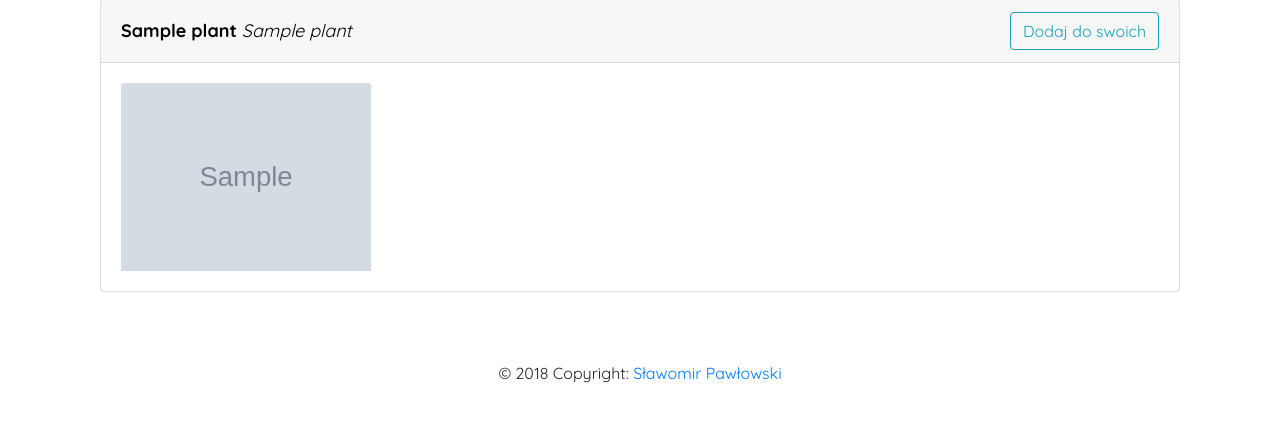
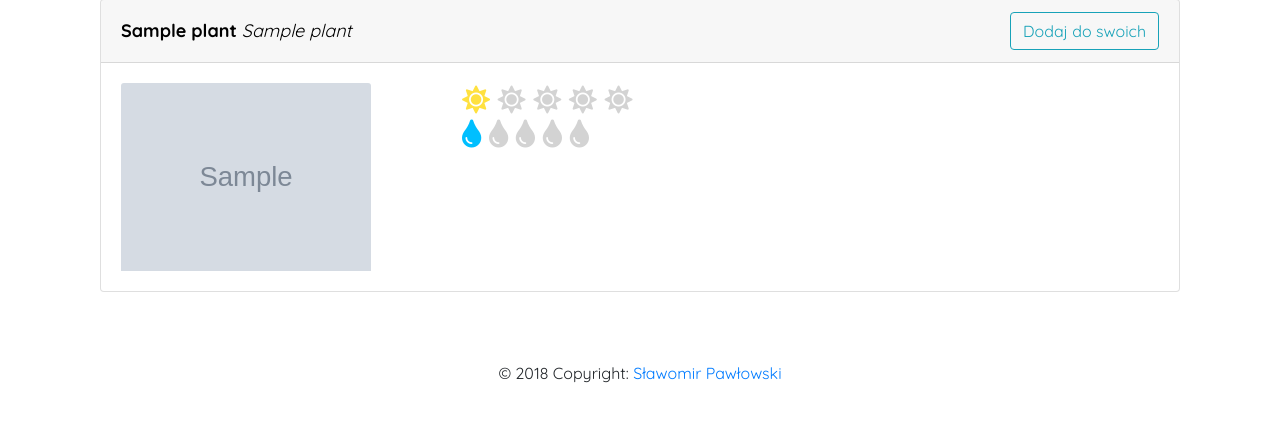
Before and after one commit to slapa2/Plants, a Flask app: page /plants in a window 1280 px wide. Shown: the part 153-575 px from the top of the page. Run offline with Flask 2, Linux system fonts and the light colour scheme; tables that the repository leaves empty hold one stand-in row (values such as "Sample post"); grey boxes marked "Sample" are stand-in pictures; some libraries are stand-ins or nearby versions.

Commit message:
Added woter and light level

```diff
--- a/plants/plants/models.py
+++ b/plants/plants/models.py
@@ -4,9 +4,9 @@ class Plant(db.Model):
     id = db.Column(db.Integer, primary_key=True)
     latin_name = db.Column(db.String(50))
     polish_name = db.Column(db.String(50))
-    light_level = db.Column(db.Integer)
+    light_level = db.Column(db.Integer, nullable=False, default=0)
     light_description = db.Column(db.Text)
-    water_level = db.Column(db.Integer)
+    water_level = db.Column(db.Integer, nullable=False, default=0)
     water_description = db.Column(db.Text)
     temperature = db.Column(db.Text)
     soil = db.Column(db.Text)
--- a/plants/plants/templates/plants.html
+++ b/plants/plants/templates/plants.html
@@ -47,7 +47,21 @@
                              src="{{ plant.image }}" alt="Card image cap">
                     </div>
                     <div class="col=8">
-                        <p class="card-text"></p>
+                        <div class="card-text h3">
+                            {% for sun in range(plant.light_level) %}
+                                <i class="fas fa-sun" style="color: #ffe140"></i>
+                            {% endfor %}
+                            {% for sun in range(5 - plant.light_level) %}
+                                <i class="fas fa-sun" style="color: lightgrey"></i>
+                            {% endfor %}
+                            <br>
+                            {% for sun in range(plant.water_level) %}
+                                <i class="fas fa-tint" style="color: deepskyblue"></i>
+                            {% endfor %}
+                            {% for sun in range(5 - plant.water_level) %}
+                                <i class="fas fa-tint" style="color: lightgrey"></i>
+                            {% endfor %}
+                        </div>
                     </div>
                 </div>
             </div>
```
